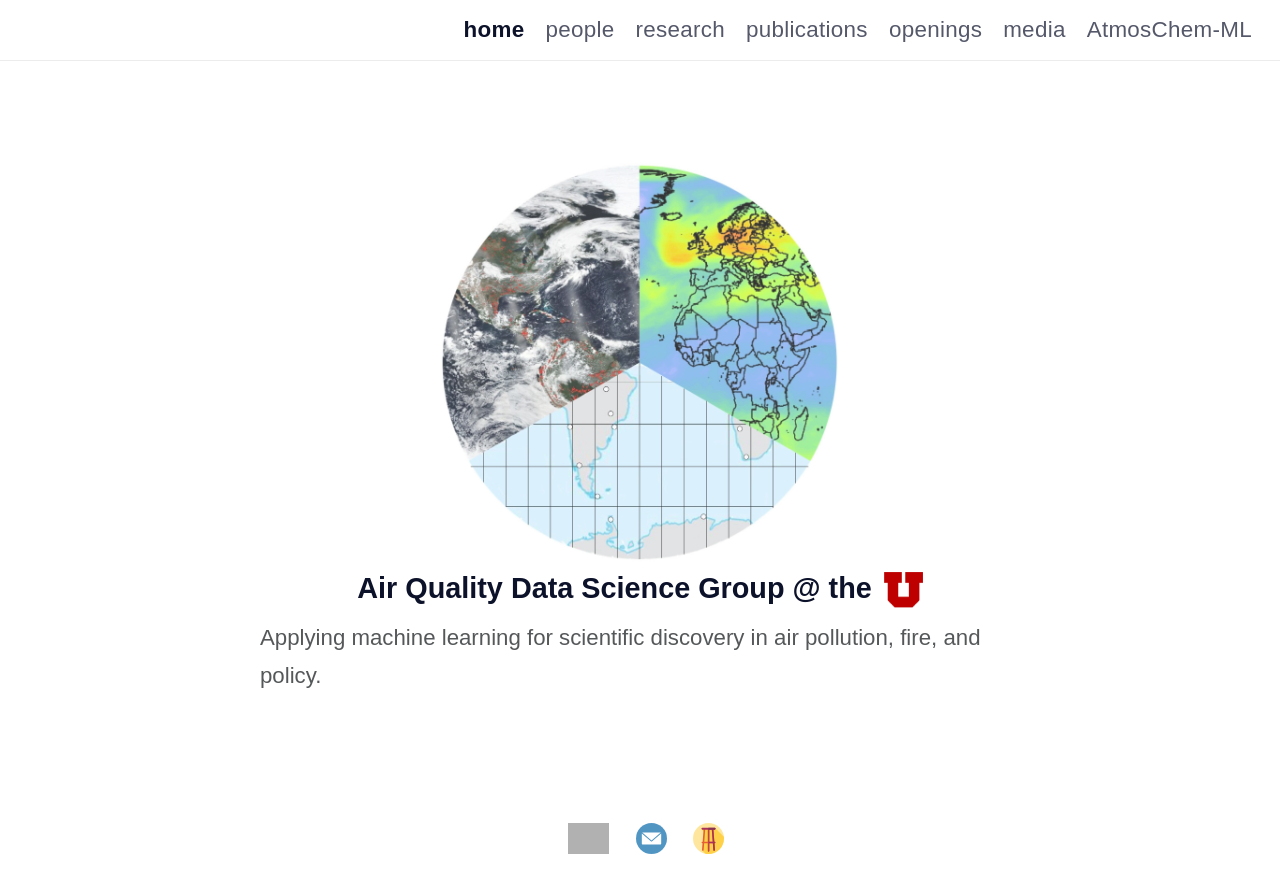
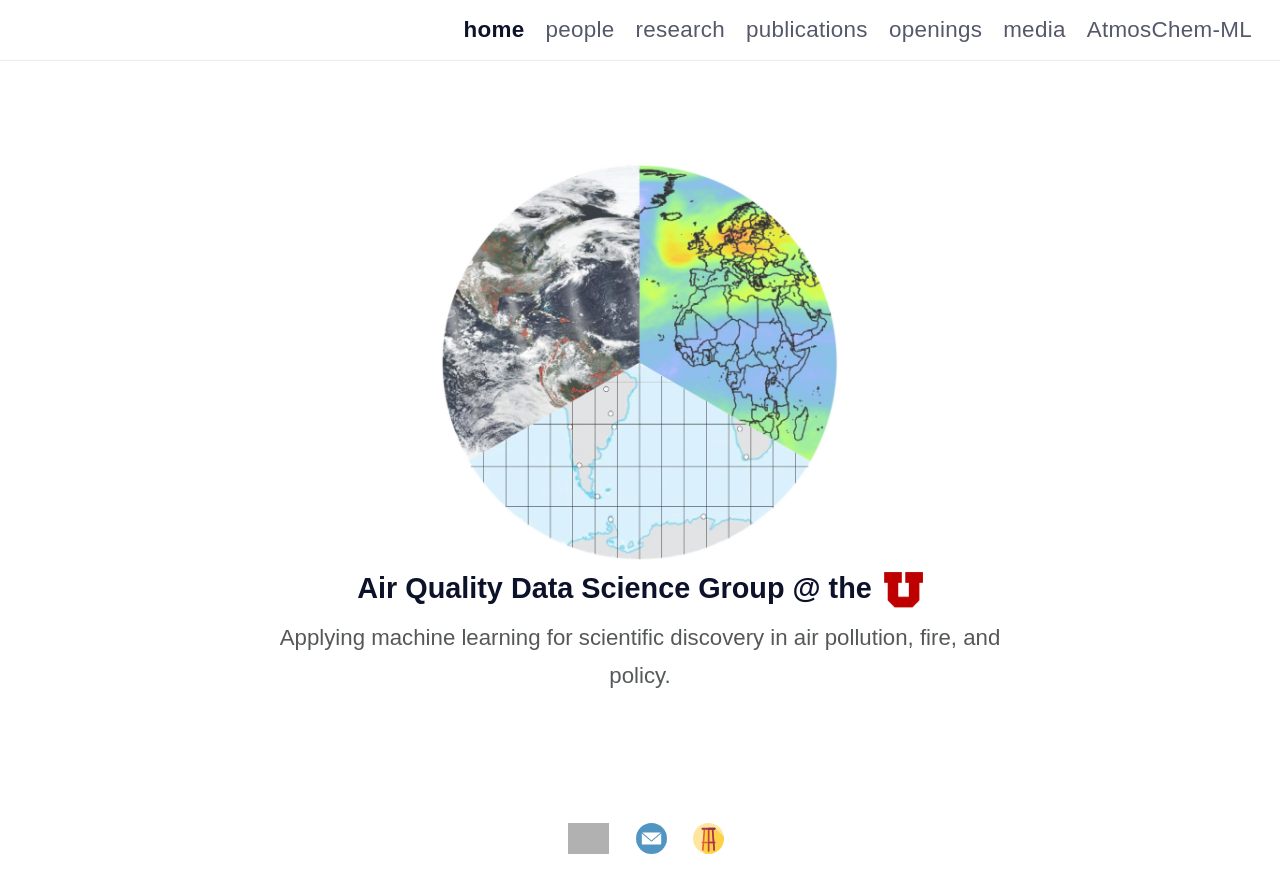
Before and after one commit to mkelp/mkelp.github.io, a Jekyll site: the page built from index.md, in a window 1280 px wide. Shown: the top 893 px of the page. Built offline with Jekyll 4.4.1, drawn with Linux system fonts in a browser that asks for light colours; some web fonts are replaced; grey boxes are pictures that could not be loaded.

Commit message:
Center author bio on desktop only

```diff
--- a/_sass/main.scss
+++ b/_sass/main.scss
@@ -71,12 +71,12 @@ $on-widescreen: 1152px;
 
 
 // Center the tagline on desktop, not on mobile
-.author-bio {
+.author .author-bio {
   text-align: center;
 }
 
 @media screen and (max-width: 768px) {
-  .author-bio {
+  .author .author-bio {
     text-align: left;
   }
 }
```
